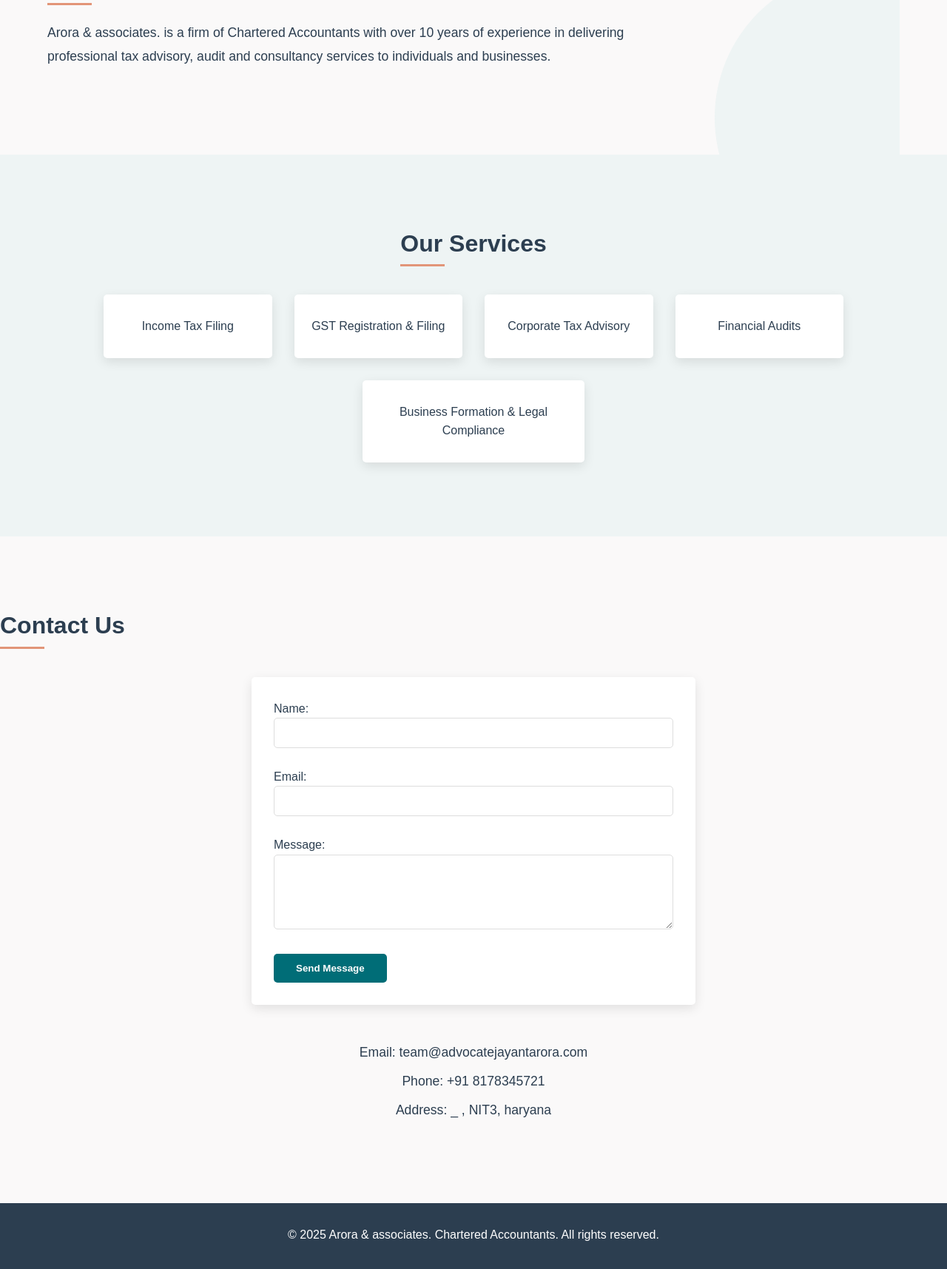
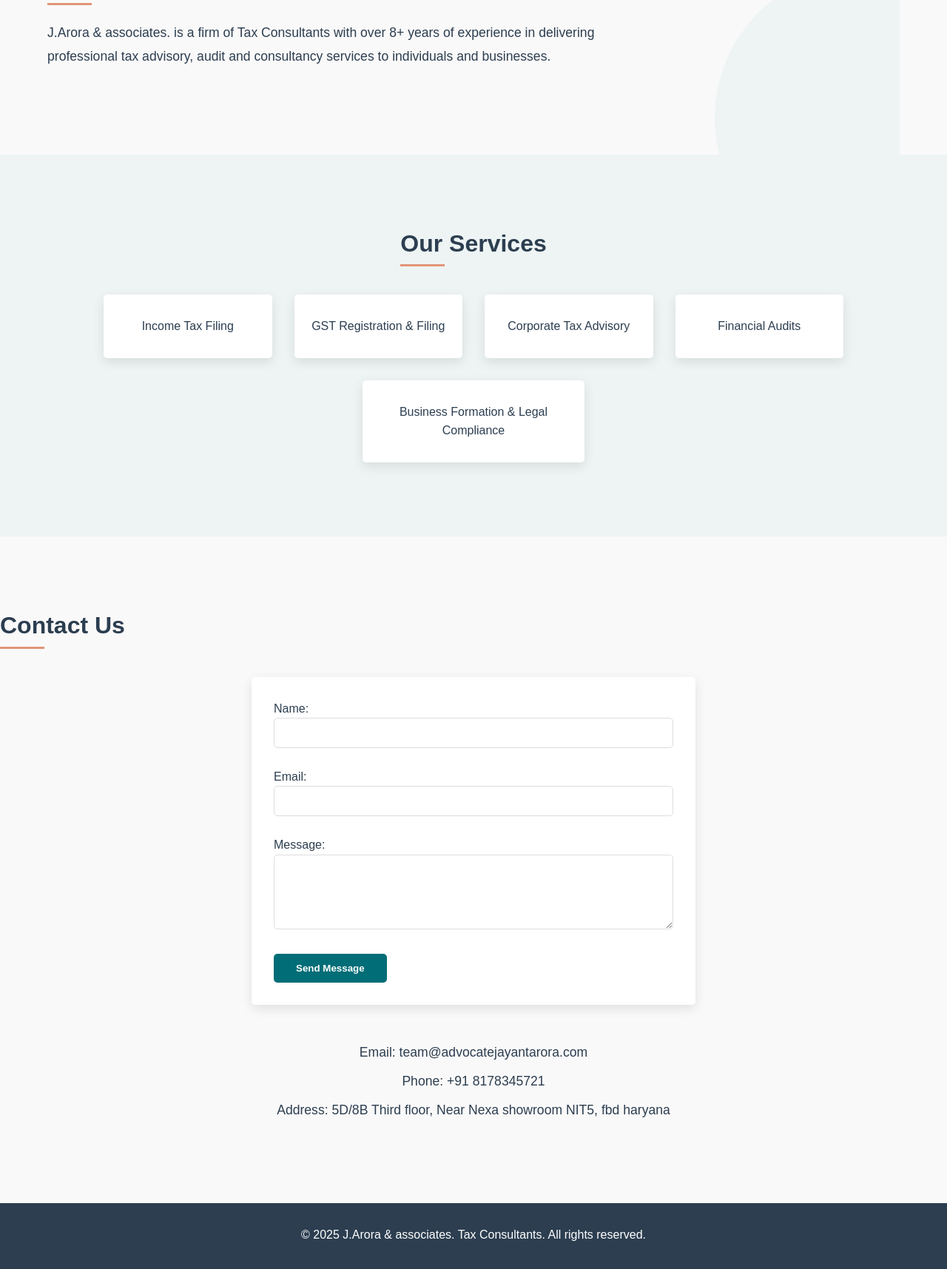
Before and after one commit to Tusharkuma/j.arora-associates, a plain HTML site: page index.html in a window 1280 px wide. Shown: the part 715-2430 px from the top of the page at 74% size. Drawn offline with Linux system fonts and the light colour scheme.

Commit message:
changes in html

```diff
--- a/index.html
+++ b/index.html
@@ -4,7 +4,7 @@
 <head>
   <meta charset="UTF-8" />
   <meta name="viewport" content="width=device-width, initial-scale=1.0" />
-  <title>arora & associates. - Chartered Accountants</title>
+  <title>J.Arora & associates. - Tax Consultants</title>
 
   <!-- SEO Meta Tags -->
   <meta name="description"
@@ -22,7 +22,7 @@
   <header>
     <div class="container">
       <h1>J.Arora & associates.</h1>
-      <p>Chartered Accountants | Tax & Consultancy Services</p>
+      <p><!--Chartered Accountants | --> Tax & Consultancy Services</p>
     </div>
   </header>
 
@@ -44,7 +44,7 @@
 
   <section id="about" class="container">
     <h2>About Us</h2>
-    <p>Arora & associates. is a firm of Chartered Accountants with over 10 years of experience in delivering
+    <p>J.Arora & associates. is a firm of Tax Consultants with over 8+ years of experience in delivering
       professional tax advisory, audit and consultancy services to individuals and businesses.</p>
   </section>
 
@@ -85,12 +85,12 @@
     </form>
     <p>Email: team@advocatejayantarora.com</p>
     <p>Phone: +91 8178345721</p>
-    <p>Address: _ , NIT3, haryana</p>
+    <p>Address: 5D/8B Third floor, Near Nexa showroom NIT5, fbd haryana</p>
   </section>
 
   <footer>
     <div class="container">
-      <p>&copy; 2025 Arora & associates. Chartered Accountants. All rights reserved.</p>
+      <p>&copy; 2025 J.Arora & associates. Tax Consultants. All rights reserved.</p>
     </div>
   </footer>
 
```
